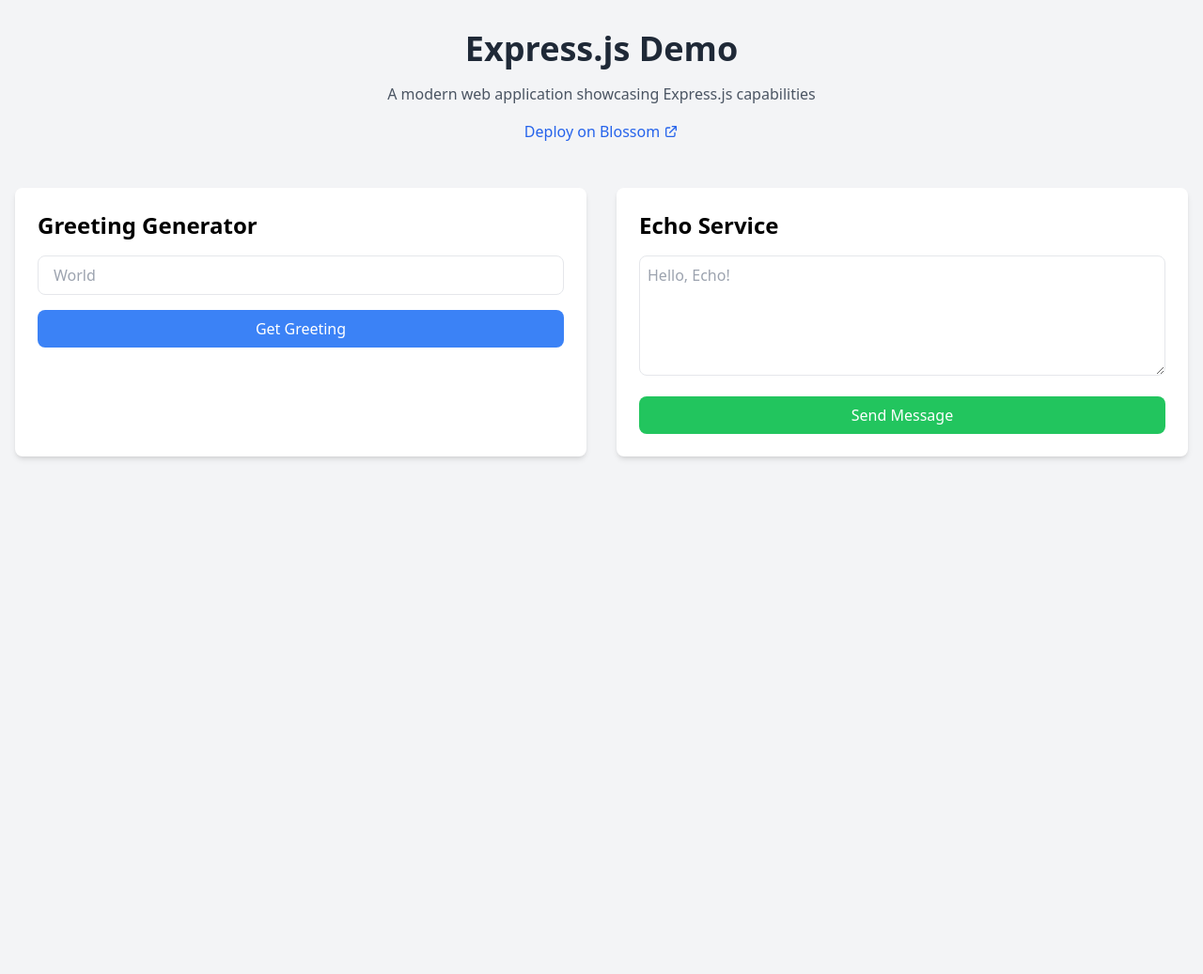
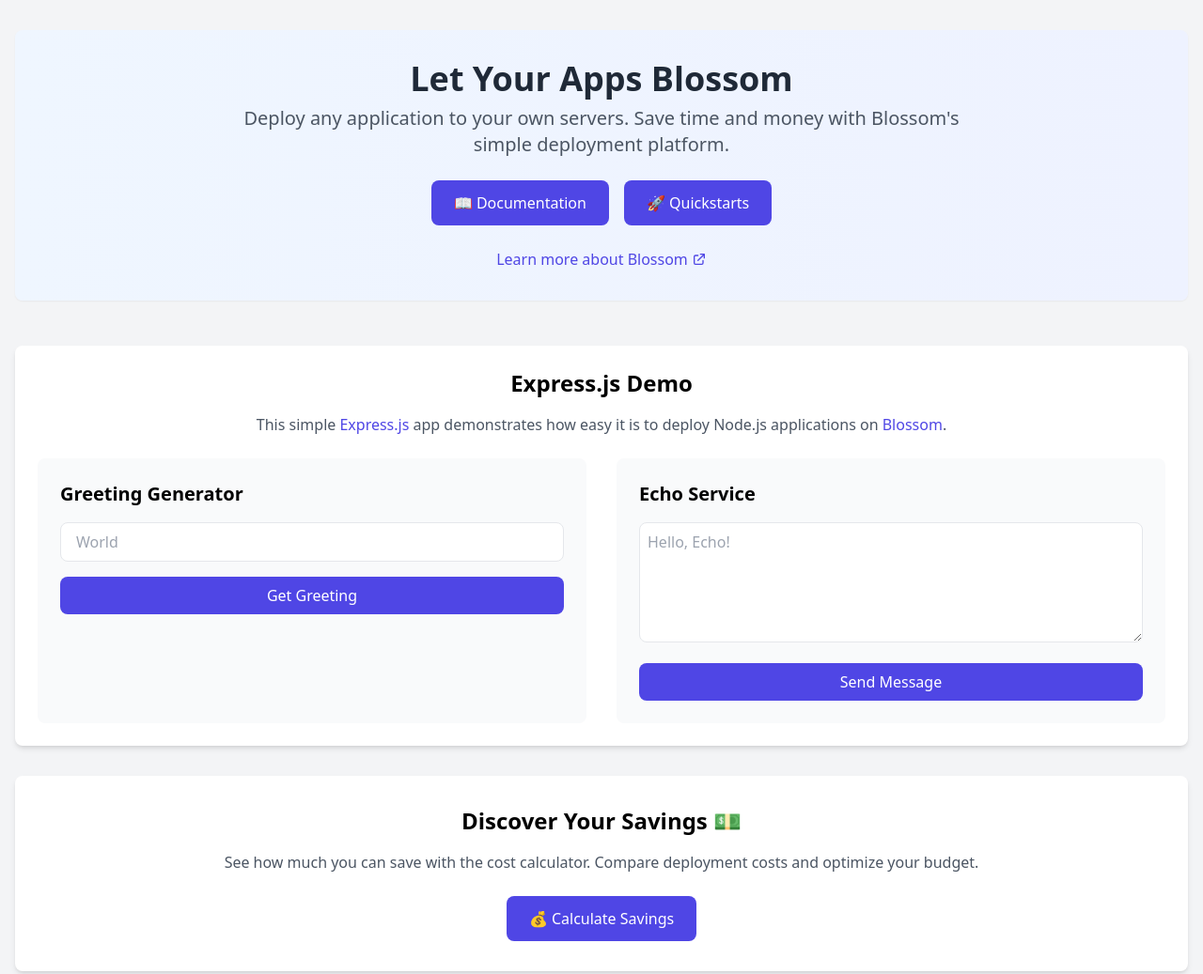
Before and after one commit to blossom-examples/nodejs-express, a website: page public/index.html in a window 1280 px wide. Shown: the whole page at 94% size. Before the commit the page ends 800 px from the top, so only its background shows below. Drawn offline with nearby package versions, Linux system fonts and the light colour scheme.

Commit message:
design update

```diff
--- a/public/index.html
+++ b/public/index.html
@@ -11,57 +11,79 @@
 
 <body class="bg-gray-100 min-h-screen">
   <div class="container mx-auto px-4 py-8">
-    <header class="text-center mb-12">
-      <h1 class="text-4xl font-bold text-gray-800 mb-4">Express.js Demo</h1>
-      <p class="text-gray-600 mb-4">A modern web application showcasing Express.js capabilities</p>
-      <a href="https://blossom-cloud.com" target="_blank"
-        class="inline-flex items-center text-blue-600 hover:text-blue-800 transition-colors">
-        <span>Deploy on Blossom</span>
+    <!-- Hero Section -->
+    <div class="text-center mb-12 bg-gradient-to-r from-blue-50 to-indigo-50 p-8 rounded-lg shadow-sm">
+      <h1 class="text-4xl font-bold text-gray-800 mb-2">Let Your Apps Blossom</h1>
+      <p class="text-xl text-gray-600 mb-6 max-w-3xl mx-auto">Deploy any application to your own servers. Save time and money with Blossom's simple deployment platform.</p>
+      <div class="flex justify-center gap-4 mb-6">
+        <a href="https://docs.blossom-cloud.com" class="bg-indigo-600 hover:bg-indigo-700 text-white px-6 py-3 rounded-lg font-medium transition-colors">
+          📖 Documentation
+        </a>
+        <a href="https://www.blossom-cloud.com/quickstarts" class="bg-indigo-600 hover:bg-indigo-700 text-white px-6 py-3 rounded-lg font-medium transition-colors">
+          🚀 Quickstarts
+        </a>
+      </div>
+      <a href="https://blossom-cloud.com" target="_blank" class="text-indigo-600 hover:text-indigo-800 font-medium inline-flex items-center">
+        Learn more about Blossom
         <svg class="w-4 h-4 ml-1" fill="none" stroke="currentColor" viewBox="0 0 24 24">
-          <path stroke-linecap="round" stroke-linejoin="round" stroke-width="2"
-            d="M10 6H6a2 2 0 00-2 2v10a2 2 0 002 2h10a2 2 0 002-2v-4M14 4h6m0 0v6m0-6L10 14"></path>
+          <path stroke-linecap="round" stroke-linejoin="round" stroke-width="2" d="M10 6H6a2 2 0 00-2 2v10a2 2 0 002 2h10a2 2 0 002-2v-4M14 4h6m0 0v6m0-6L10 14"></path>
         </svg>
       </a>
-    </header>
+    </div>
+
+    <!-- Demo Section -->
+    <div class="bg-white rounded-lg shadow-md p-6 mb-8">
+      <h2 class="text-2xl font-semibold mb-4 text-center">Express.js Demo</h2>
+      <p class="text-gray-600 mb-6 text-center">This simple <a href="https://expressjs.com/" target="_blank" class="text-indigo-600 hover:text-indigo-800 font-medium">Express.js</a> app demonstrates how easy it is to deploy Node.js applications on <a href="https://blossom-cloud.com" target="_blank" class="text-indigo-600 hover:text-indigo-800 font-medium">Blossom</a>.</p>
 
       <div class="grid md:grid-cols-2 gap-8">
         <!-- Greeting Card -->
-      <div class="bg-white rounded-lg shadow-md p-6">
-        <h2 class="text-2xl font-semibold mb-4">Greeting Generator</h2>
+        <div class="bg-gray-50 rounded-lg p-6">
+          <h3 class="text-xl font-semibold mb-4">Greeting Generator</h3>
           <div class="space-y-4">
             <input type="text" id="nameInput" placeholder="World"
               class="w-full px-4 py-2 border rounded-lg focus:outline-none focus:ring-2 focus:ring-blue-500">
             <button onclick="getGreeting()"
-            class="w-full bg-blue-500 text-white py-2 px-4 rounded-lg hover:bg-blue-600 transition-colors">
+              class="w-full bg-indigo-600 text-white py-2 px-4 rounded-lg hover:bg-indigo-700 transition-colors">
               Get Greeting
             </button>
-          <div id="greetingResult" class="mt-4 p-4 bg-gray-50 rounded-lg hidden">
+            <div id="greetingResult" class="mt-4 p-4 bg-white rounded-lg hidden">
               <p class="text-gray-700"></p>
             </div>
           </div>
         </div>
 
         <!-- Echo Card -->
-      <div class="bg-white rounded-lg shadow-md p-6">
-        <h2 class="text-2xl font-semibold mb-4">Echo Service</h2>
+        <div class="bg-gray-50 rounded-lg p-6">
+          <h3 class="text-xl font-semibold mb-4">Echo Service</h3>
           <div class="space-y-4">
             <textarea id="echoInput" placeholder="Hello, Echo!"
               class="w-full p-2 border rounded-lg focus:outline-none focus:ring-2 focus:ring-blue-500 h-32"></textarea>
             <button onclick="sendEcho()"
-            class="w-full bg-green-500 text-white py-2 px-4 rounded-lg hover:bg-green-600 transition-colors">
+              class="w-full bg-indigo-600 text-white py-2 px-4 rounded-lg hover:bg-indigo-700 transition-colors">
               Send Message
             </button>
-          <div id="echoResult" class="mt-4 p-4 bg-gray-50 rounded-lg hidden">
+            <div id="echoResult" class="mt-4 p-4 bg-white rounded-lg hidden">
               <p class="text-gray-700"></p>
             </div>
           </div>
+        </div>
+      </div>
+    </div>
+
+    <!-- Cost Savings Section -->
+    <div class="bg-white rounded-lg shadow-md p-8 text-center">
+      <h2 class="text-2xl font-semibold mb-4">Discover Your Savings 💵</h2>
+      <p class="text-gray-600 mb-6">See how much you can save with the cost calculator. Compare deployment costs and optimize your budget.</p>
+      <a href="https://www.blossom-cloud.com/pricing/calculator" class="inline-block bg-indigo-600 hover:bg-indigo-700 text-white px-6 py-3 rounded-lg font-medium transition-colors">
+        💰 Calculate Savings
+      </a>
     </div>
   </div>
 
   <!-- Status Bar -->
   <div id="statusBar" class="fixed bottom-0 left-0 right-0 bg-gray-800 text-white p-4 text-center hidden">
     <p class="text-sm"></p>
-    </div>
   </div>
 
   <script>
```
Lines whose indentation alone changed are shown as unchanged.
